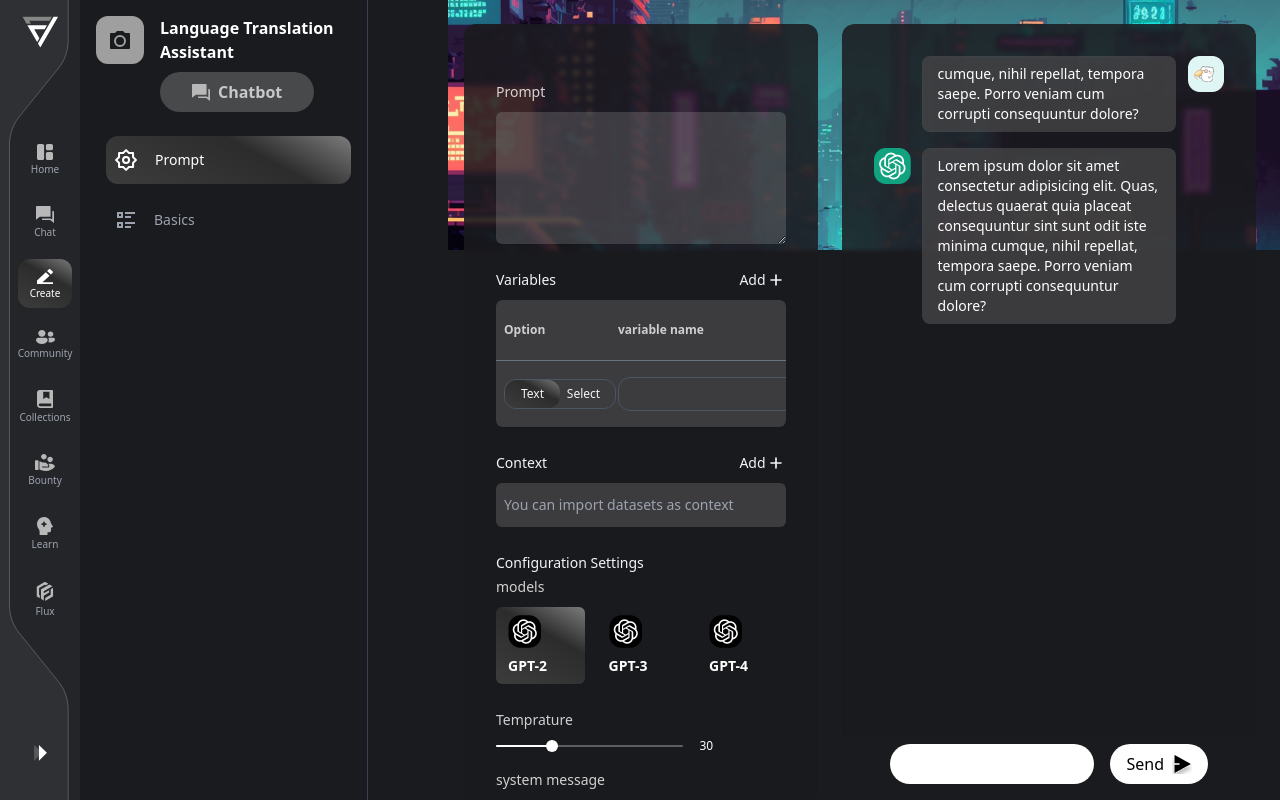
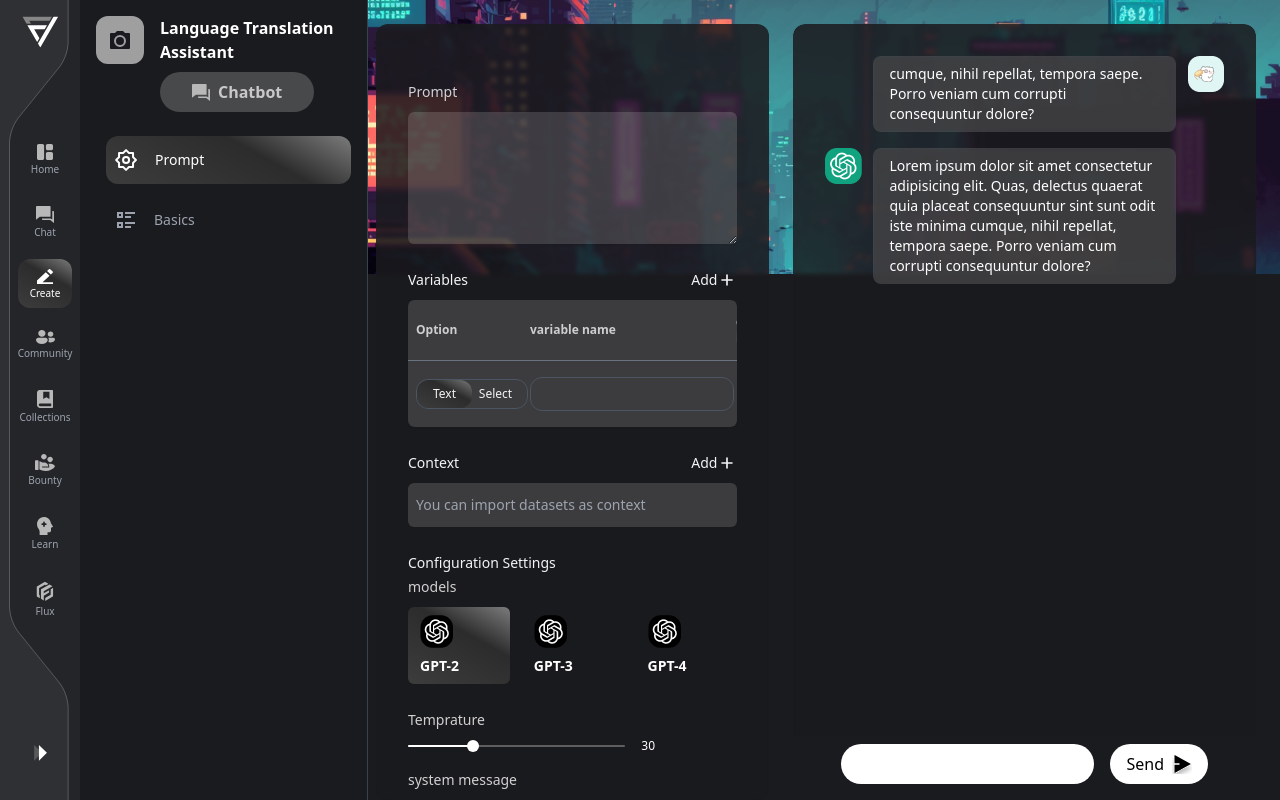
Before and after one commit to kashifal/flowgpt, a Next.js app: page / in a window 1280 px wide. Built offline with nearby package versions, Linux system fonts and the light colour scheme.

Commit message:
this is all about ui

```diff
--- a/src/components/Layout.jsx
+++ b/src/components/Layout.jsx
@@ -76,9 +76,8 @@
       </div>
 
       {/* Main Content Goes here */}
-      <div className="pl-20">
+      <div className="pl-16 xl:pl-0">
       {props.children}
-
       </div>
     </Fragment>
   );
--- a/src/pages/index.jsx
+++ b/src/pages/index.jsx
@@ -230,7 +230,7 @@
           </aside>
         </div>
 
-        <div className="xl:ml-[368px] ml-4  pl-4 px-6 pt-6  h-screen relative  screen-height bg-primary">
+        <div className="xl:ml-[368px] ml-4 pl-2 px-6 pt-6  h-screen relative  screen-height bg-primary">
           <div className="h-90 w-full left-0 absolute top-0">
             <img
               src="/images/city.png"
```
